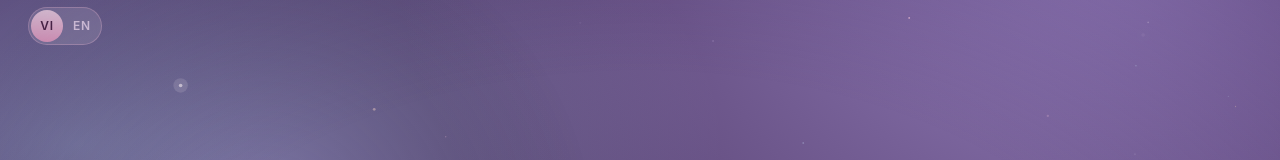
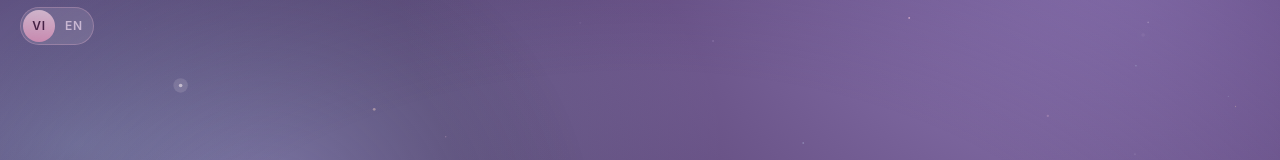
Before and after one commit to parker2808/lil.j, a React (Vite) app in the folder site/: page / in a window 1280 px wide. Shown: the top 160 px of the page. Built offline with nearby package versions, Linux system fonts and the light colour scheme.

Commit message:
Desktop header/footer padding 20px so Continue stays at the right edge

```diff
--- a/site/src/styles.css
+++ b/site/src/styles.css
@@ -3039,14 +3039,14 @@ svg:focus, g:focus, svg:focus-visible, g:focus-visible { outline: none; }
   }
 
   .chrome {
-    padding-left: max(28px, calc(var(--safe-left) + 28px));
-    padding-right: max(28px, calc(var(--safe-right) + 28px));
+    padding-left: max(20px, calc(var(--safe-left) + 20px));
+    padding-right: max(20px, calc(var(--safe-right) + 20px));
   }
 
   .flow {
     width: 100%;
-    padding-left: max(28px, calc(var(--safe-left) + 28px));
-    padding-right: max(28px, calc(var(--safe-right) + 28px));
+    padding-left: max(20px, calc(var(--safe-left) + 20px));
+    padding-right: max(20px, calc(var(--safe-right) + 20px));
   }
 
   .stage-pane { justify-content: safe center; }
```
Also changed, not shown: 1 other file (tests, documents, lock files or other folders).
